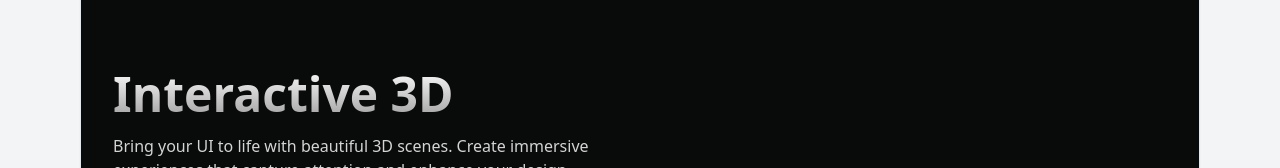
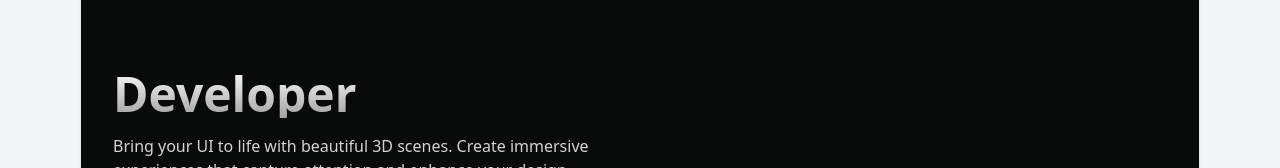
Before and after one commit to GenJess/GenerativeJesse-LIVE, a React (Vite) app: page / in a window 1280 px wide. Shown: the part 274-442 px from the top of the page. Built offline with nearby package versions, Linux system fonts and the light colour scheme.

Commit message:
Update header text scramble
Update the header to trigger the scramble effect on mouse over, cycling between "Developer", "Analyst", and "Creator".

```diff
--- a/src/components/code.demo.tsx
+++ b/src/components/code.demo.tsx
@@ -7,6 +7,7 @@ import { Spotlight } from "@/components/ui/spotlight";
 import { Home, User, Briefcase, FileText } from 'lucide-react';
 import { NavBar } from "@/components/ui/tubelight-navbar";
 import { TextScramble } from "@/components/ui/text-scramble";
+import { useState } from "react";
 
 export function NavBarDemo() {
   const navItems = [
@@ -20,6 +21,15 @@ export function NavBarDemo() {
 }
 
 export function SplineSceneBasic() {
+  const titles = ["Developer", "Analyst", "Creator"];
+  const [currentTitleIndex, setCurrentTitleIndex] = useState(0);
+  const [trigger, setTrigger] = useState(false);
+
+  const handleHover = () => {
+    setTrigger(true);
+    setCurrentTitleIndex((prev) => (prev + 1) % titles.length);
+  };
+
   return (
     <Card className="w-full h-[500px] bg-black/[0.96] relative overflow-hidden">
       <Spotlight
@@ -31,11 +41,14 @@ export function SplineSceneBasic() {
         <div className="flex-1 p-8 relative z-10 flex flex-col justify-center">
           <TextScramble
             as="h1"
-            className="text-4xl md:text-5xl font-bold bg-clip-text text-transparent bg-gradient-to-b from-neutral-50 to-neutral-400"
+            className="text-4xl md:text-5xl font-bold bg-clip-text text-transparent bg-gradient-to-b from-neutral-50 to-neutral-400 cursor-pointer"
             speed={0.02}
             duration={1.2}
+            trigger={trigger}
+            onScrambleComplete={() => setTrigger(false)}
+            onHoverStart={handleHover}
           >
-            Interactive 3D
+            {titles[currentTitleIndex]}
           </TextScramble>
           <TextScramble
             className="mt-4 text-neutral-300 max-w-lg"
```
